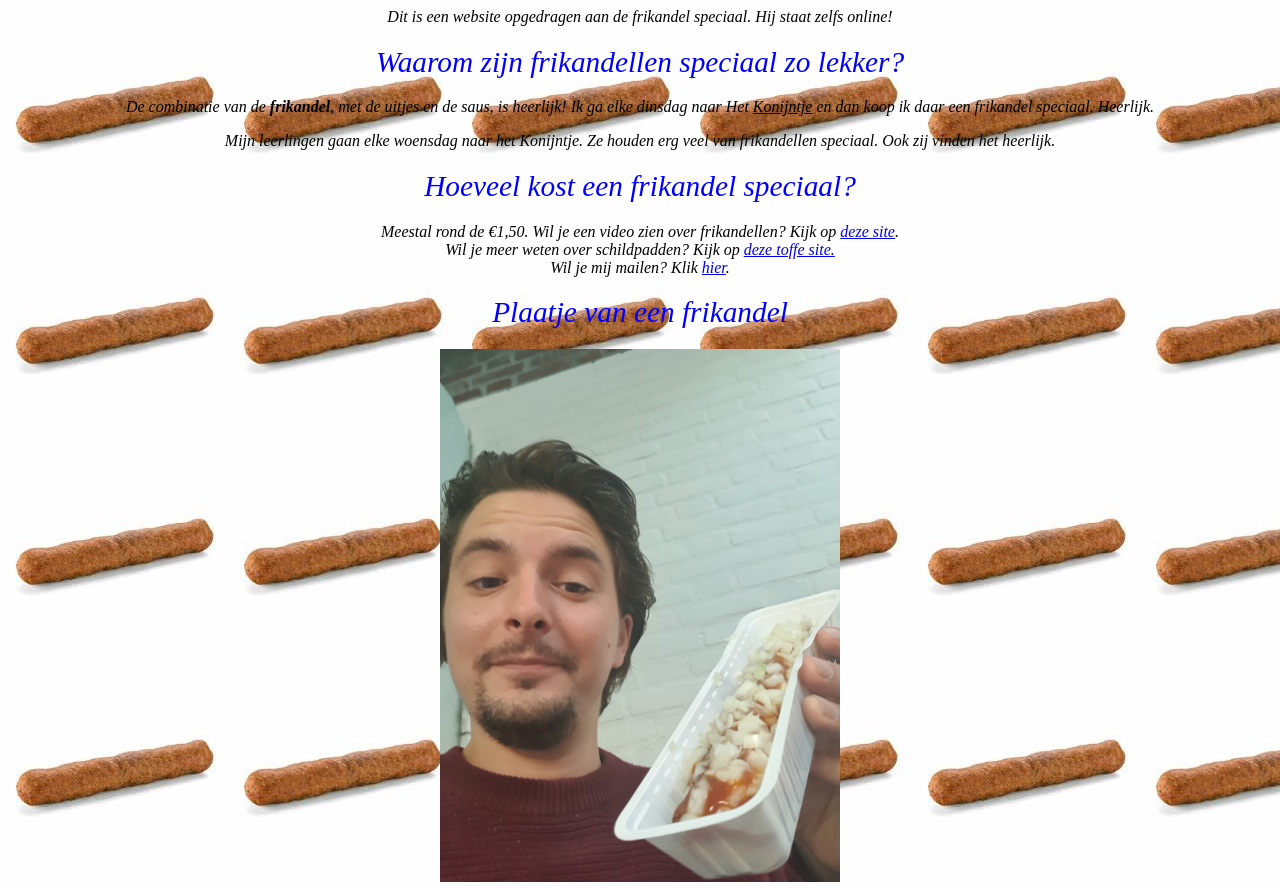
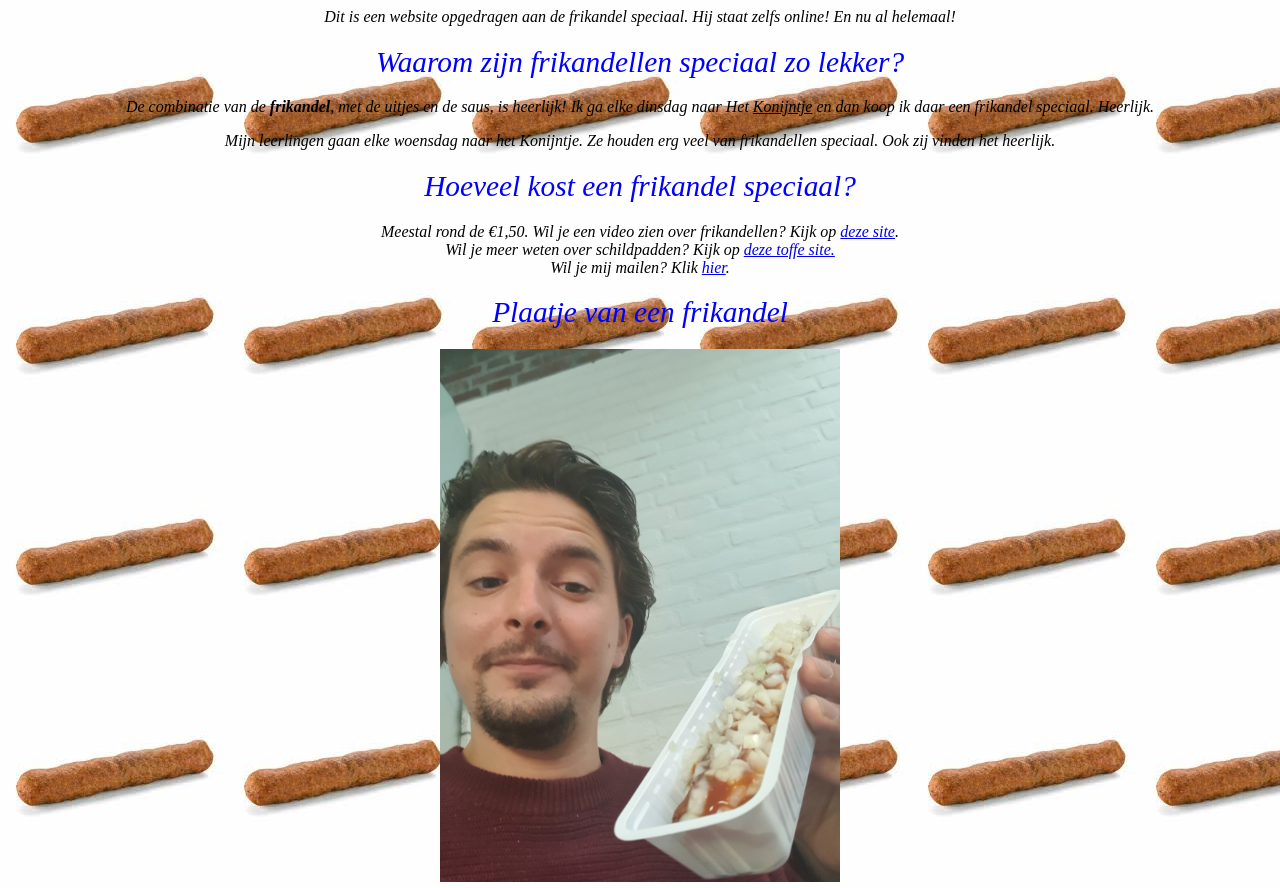
Before and after one commit to HST-WereDi/HST-WereDi.github.io, a plain HTML site: page index.html in a window 1280 px wide. Shown: the top 888 px of the page. Drawn offline with Linux system fonts and the light colour scheme.

Commit message:
Update index.html

```diff
--- a/index.html
+++ b/index.html
@@ -18,7 +18,7 @@
 
 	<!--Hier komt een introductie.-->
 
-	Dit is een website opgedragen aan de frikandel speciaal. Hij staat zelfs online!
+	Dit is een website opgedragen aan de frikandel speciaal. Hij staat zelfs online! En nu al helemaal!
 
 	<h1> Waarom zijn frikandellen speciaal zo lekker? </h1>
 
```
